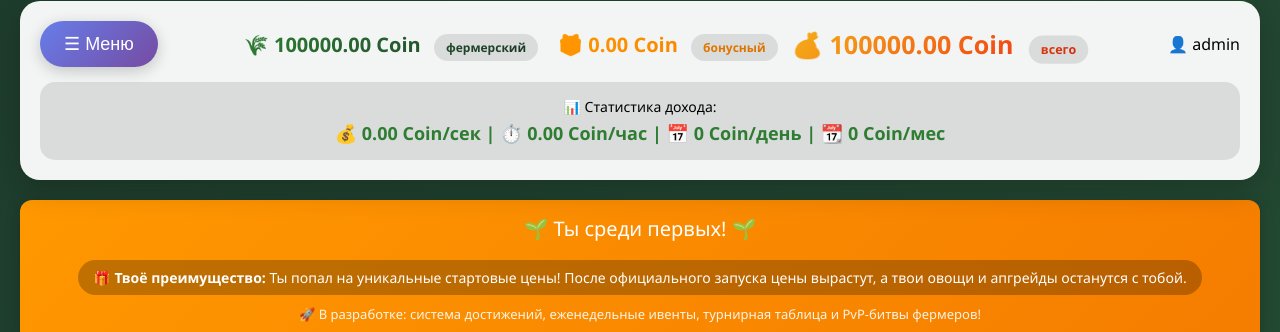
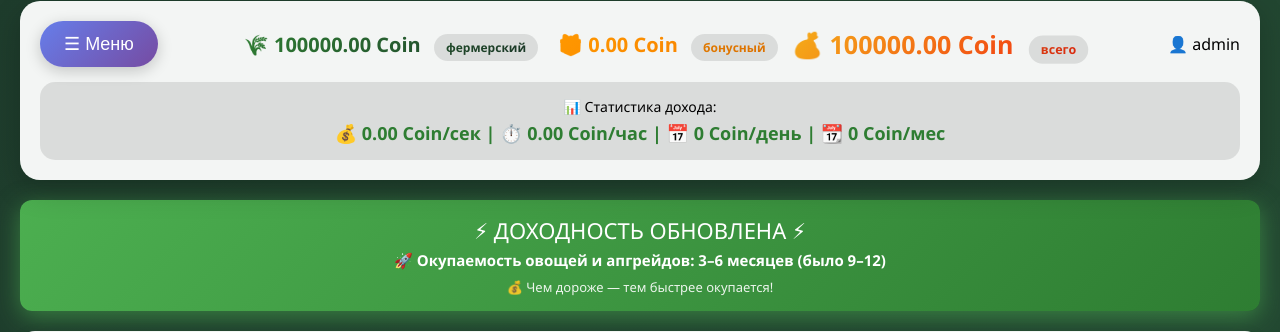
Before and after one commit to nikgeniuss/my-farm, a Flask app: page /about in a window 1280 px wide. Shown: the part 19-351 px from the top of the page. Run offline with Flask 3, Linux system fonts and the light colour scheme; the visitor is signed in with stand-in values (Sample User, id 1); data comes from the database, SQL or seed files in the repository; data that the repository does not hold is empty; some libraries are stand-ins or nearby versions.

Commit message:
Fix HTML encoding in base.htmlОбновил банер

```diff
--- a/templates/base.html
+++ b/templates/base.html
@@ -501,20 +501,19 @@
             {% endif %}
         </div>
 
-        <!-- Баннер бета-теста -->
-        <div style="background: linear-gradient(135deg, #ff9800, #f57c00); border-radius: 12px; padding: 15px 20px; margin-bottom: 20px; color: white; text-align: center; box-shadow: 0 4px 15px rgba(0,0,0,0.2);">
-            <div style="font-size: 20px; margin-bottom: 8px;">🌱 Ты среди первых! 🌱</div>
-            <div style="font-size: 14px; margin-top: 10px; background: rgba(0,0,0,0.25); padding: 8px 15px; border-radius: 25px; display: inline-block;">
-                🎁 <strong>Твоё преимущество:</strong> Ты попал на уникальные стартовые цены! После официального запуска цены вырастут,
-                а твои овощи и апгрейды останутся с тобой.
-            </div>
-            <div style="font-size: 13px; margin-top: 10px; opacity: 0.9;">
-                🚀 В разработке: система достижений, еженедельные ивенты, турнирная таблица и PvP-битвы фермеров!
-            </div>
-            <div style="font-size: 12px; margin-top: 8px; opacity: 0.8;">
-                💚 Спасибо, что с нами на старте!
-            </div>
-        </div>
+        <!-- Баннер обновления доходности -->
+<div style="background: linear-gradient(135deg, #4caf50, #2e7d32); border-radius: 12px; padding: 15px 20px; margin-bottom: 20px; color: white; text-align: center; box-shadow: 0 4px 15px rgba(0,0,0,0.2); animation: pulseGlow 2s ease infinite;">
+    <div style="font-size: 22px; margin-bottom: 5px;">⚡ ДОХОДНОСТЬ ОБНОВЛЕНА ⚡</div>
+    <div style="font-size: 15px; font-weight: bold;">🚀 Окупаемость овощей и апгрейдов: 3–6 месяцев (было 9–12)</div>
+    <div style="font-size: 13px; margin-top: 8px; opacity: 0.9;">💰 Чем дороже — тем быстрее окупается!</div>
+</div>
+
+<style>
+@keyframes pulseGlow {
+    0%, 100% { box-shadow: 0 4px 15px rgba(76, 175, 80, 0.3); }
+    50% { box-shadow: 0 6px 25px rgba(76, 175, 80, 0.6); }
+}
+</style>
 
         <div class="ad-wrapper">
             <!-- BEGIN AADS AD UNIT 2432391 -->
```
